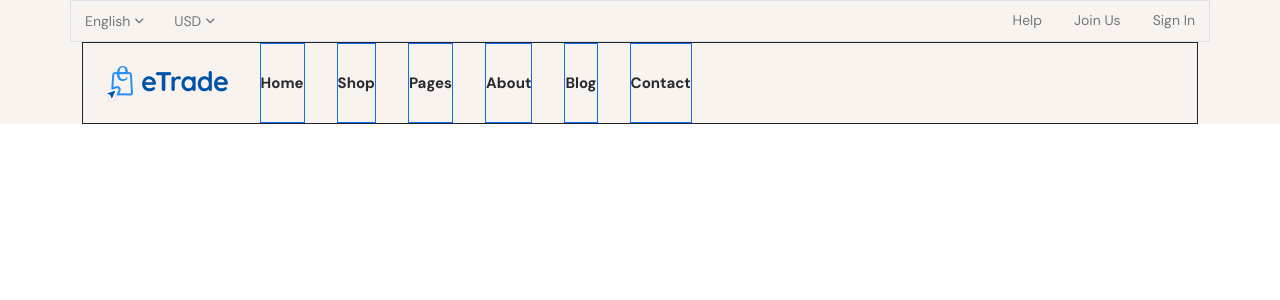
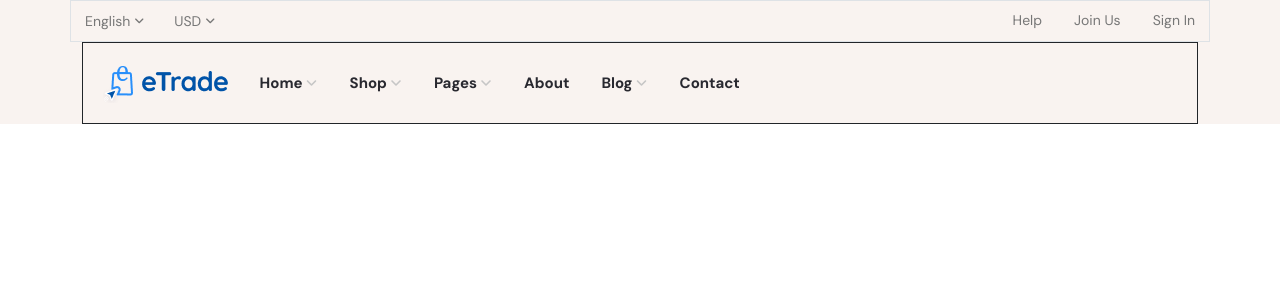
Before and after one commit to Ghullam-Murtaza/e-commerce, a React (Create React App) app: page / in a window 1280 px wide. Shown: the top 300 px of the page. Built offline with nearby package versions, Linux system fonts and the light colour scheme.

Commit message:
main-nav completed

```diff
--- a/src/components/MainMenu/MainMenu.jsx
+++ b/src/components/MainMenu/MainMenu.jsx
@@ -53,7 +53,10 @@ const MainMenu = () => {
                       onMouseLeave={() => (setActiveSubMenu())}
                     >
                       {/* Main Nav's 'Links' */}
-                      <Nav.Link  className={`${style["nav-link"]} d-flex align-items-center position-relative p-0 border border-1 border-primary`}
+
+                      {/* only 'nav-items' that have 'submenus' will have a 'chevron-icon' next to their 'nav-link' */}
+                      <Nav.Link  className={`${mainNavSubMenuData[mainNavItem] && style["nav-link-with-chevron"]} ${style["nav-link"]}
+                                             d-flex align-items-center position-relative p-0 border-1 border-primary`}
                         href="#action1" key={indexNav++}
                       >
                         {mainNavItem}
--- a/src/components/MainMenu/mainMenu.module.scss
+++ b/src/components/MainMenu/mainMenu.module.scss
@@ -19,9 +19,12 @@
     }
     .main-nav {
       column-gap: 32px !important;
+    //   border: 1px solid red;
+
 
 
         .nav-item {
+            // border: 1px solid red;
 
             .nav-link {
                 color: var(--color-heading) !important;
@@ -35,15 +38,13 @@
             &::before {
                 content: "" !important;
                 background-color: var(--color-black) !important;
-                height: 2px !important;
+                height: 2.5px !important;
                 width: 0px !important;
                 opacity: 0 !important;
                 position: absolute !important;
-                bottom: 29px !important;
+                bottom: 28px !important;
                 left: 0px !important;
                 transition: 0.5s !important;
-                // border: 1px solid yellow !important;
-
             }
 
             &:hover {
@@ -51,11 +52,35 @@
                 &::before {
                 width: 100% !important;
                 opacity: 1 !important;
+                }
+            }
+            // only 'nav-items' that have 'submenus' will have a 'chevron-icon' next to their 'nav-link'
+            &.nav-link-with-chevron {
+                margin-right: 15px !important;
 
-                }
+                &::after {
+                  content: "\e917";
+                  font-family: "Custom Icons";
+                  font-weight: 400;
+                  color: #c6c6c6;
+                  font-size: var(--font-size-b1);
+                  position: absolute;
+                  right: -17px;
                 }
 
             }
+
+            }
+
+            // &>.nav-item-with-submenu::after {
+            //     content: "\e917";
+            //     font-family: "Custom Icons";
+            //     font-weight: 400;
+            //     color: #c6c6c6;
+            //     font-size: var(--font-size-b1);
+            //     position: absolute;
+            //     right: -17px;
+            // }
 
             .nav-sub-menu {
             background-color:  var(--color-white) !important;
@@ -76,11 +101,10 @@
             font-weight: 500 !important;
             padding: 5px 15px !important;
             z-index: 1 !important;
-            //   transition: all 0.3s ease-in-out;
+            transition: all 0.3s ease-in-out;
 
                 &:hover {
                 color: var(--color-secondary) !important;
-                transition: all 0.3s ease-in-out !important;
                 }
             }
         }
```
Lines whose indentation alone changed are shown as unchanged.
